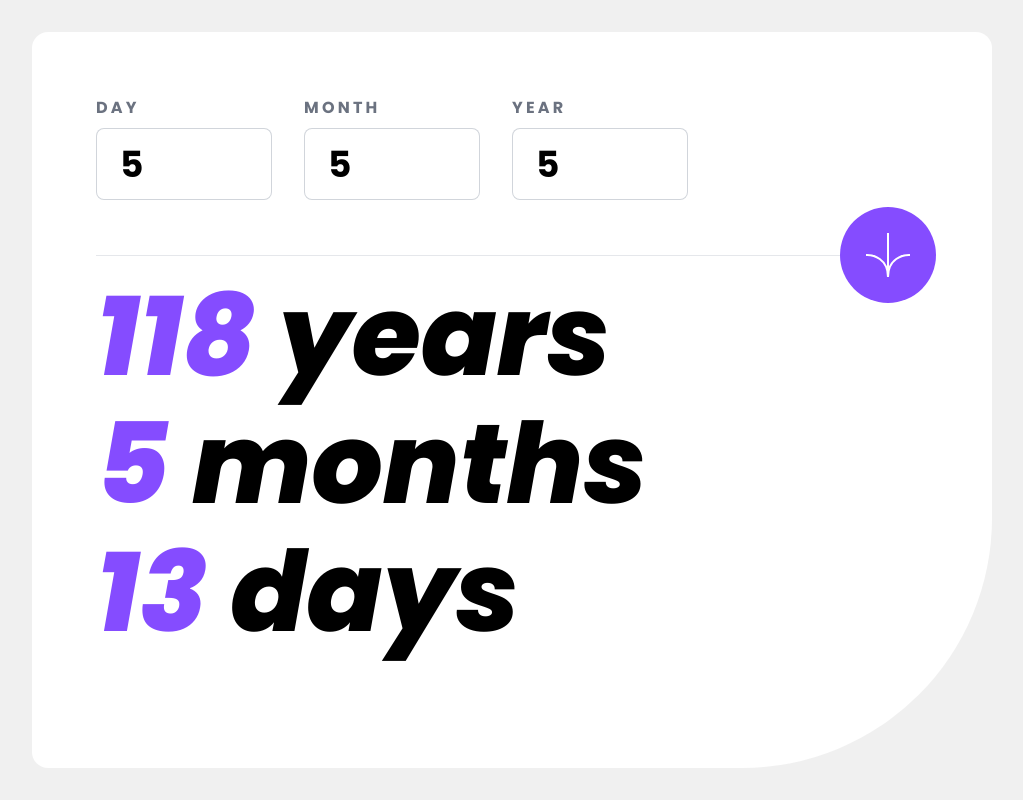
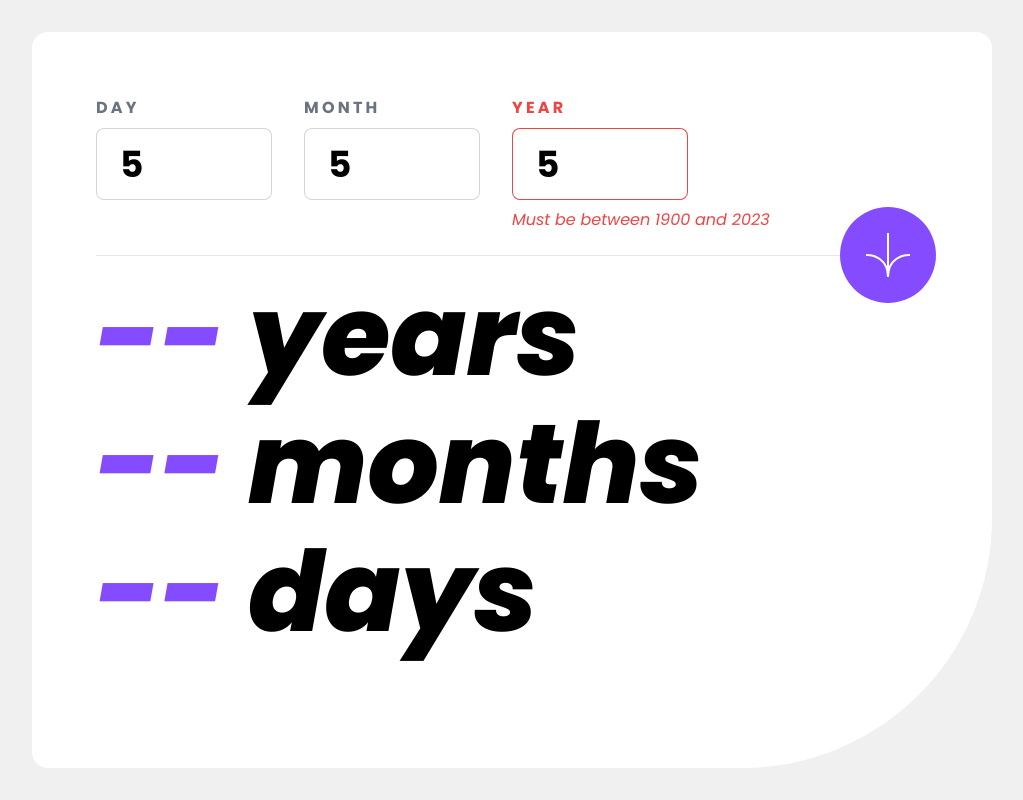
Before and after one commit to DaniKOrdo/frontendmentor, a React (Vite) app in the folder Age-Calculator-App/: page / in a window 1280 px wide. Both pictures are taken after typing "5", "5", "5" into the empty fields and a click on the button 1016 px from the left and 255 px from the top of the page. Shown: the whole page, without its empty margins (128-1151 px from the left). Built offline with nearby package versions, Linux system fonts and the light colour scheme.

Commit message:
Fix date validation in AgeForm component

```diff
--- a/Age-Calculator-App/src/components/AgeForm.jsx
+++ b/Age-Calculator-App/src/components/AgeForm.jsx
@@ -59,13 +59,13 @@ function AgeForm({ calculateAge }) {
       setErrorDay(false);
     }
 
-    if (inputMonth < 1 || inputMonth > 12) {
+    if (inputMonth && (inputMonth < 1 || inputMonth > 12)) {
       setErrorMonth(true);
     } else {
       setErrorMonth(false);
     }
 
-    if (inputYear < 0 || inputYear > actualYear) {
+    if (inputYear && (inputYear < 1900 || inputYear > actualYear)) {
       setErrorYear(true);
     } else {
       setErrorYear(false);
@@ -83,22 +83,22 @@ function AgeForm({ calculateAge }) {
   return (
     <form className="flex md:gap-8 gap-4 border-b-[1px] md:h-40 h-36 relative" onSubmit={handleSubmit} onChange={handleValidations}>
       <div className="flex flex-col">
-        <label htmlFor="day" className={`custom-label ${errorDay ? 'text-red-500' : 'text-gray-500'}`} >DAY</label>
-        <input type="number" name="day" className={`${errorDay ? "date-input-error" : "date-input"}`} placeholder="DD" required />
+        <label htmlFor="day" className={`custom-label ${errorDay || errorDate ? 'text-red-500' : 'text-gray-500'}`} >DAY</label>
+        <input type="number" name="day" className={`${errorDay || errorDate ? "date-input-error" : "date-input"}`} placeholder="DD" required />
         {errorDay && <span className="italic text-red-500">Must be a valid day</span>}
       </div>
 
       <div className="flex flex-col">
-        <label htmlFor="month" className={`custom-label ${errorMonth ? 'text-red-500' : 'text-gray-500'}`} >MONTH</label>
-        <input type="number" name="month" className={`${errorMonth ? "date-input-error" : "date-input"}`} placeholder="MM" required />
+        <label htmlFor="month" className={`custom-label ${errorMonth || errorDate ? 'text-red-500' : 'text-gray-500'}`} >MONTH</label>
+        <input type="number" name="month" className={`${errorMonth || errorDate ? "date-input-error" : "date-input"}`} placeholder="MM" required />
         {errorMonth && <span className="italic text-red-500">Must be a valid month</span>}
       </div>
 
       <div className="flex flex-col">
-        <label htmlFor="year" className={`custom-label ${errorYear ? 'text-red-500' : 'text-gray-500'}`} >YEAR</label>
-        <input type="number" name="year" className={`${errorYear ? "date-input-error" : "date-input"}`} placeholder="YYYY" required />
-        {errorYear && <span className="italic text-red-500">Must be in the past</span>}
-        {errorDate && <span className="italic text-red-500 ">Must be a valid date</span>}
+        <label htmlFor="year" className={`custom-label ${errorYear || errorDate ? 'text-red-500' : 'text-gray-500'}`} >YEAR</label>
+        <input type="number" name="year" className={`${errorYear || errorDate ? "date-input-error" : "date-input"}`} placeholder="YYYY" required />
+        {errorYear && <span className="italic text-red-500">Must be between 1900 and {actualYear}</span>}
+        {errorDate && <span className="italic text-red-500">Must be in the past</span>}
       </div>
 
       <button className={`arrow-button ${isAnyError ? 'disabled cursor-not-allowed' : ''}`} disabled={isAnyError}>
```
